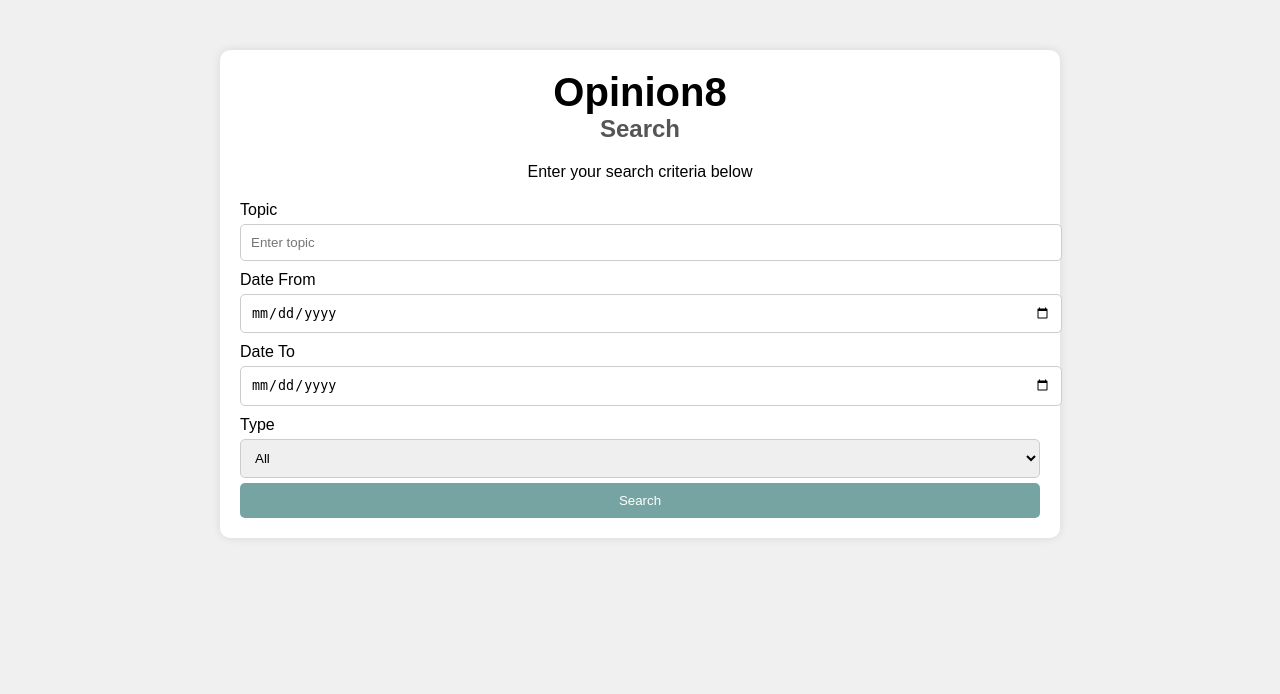
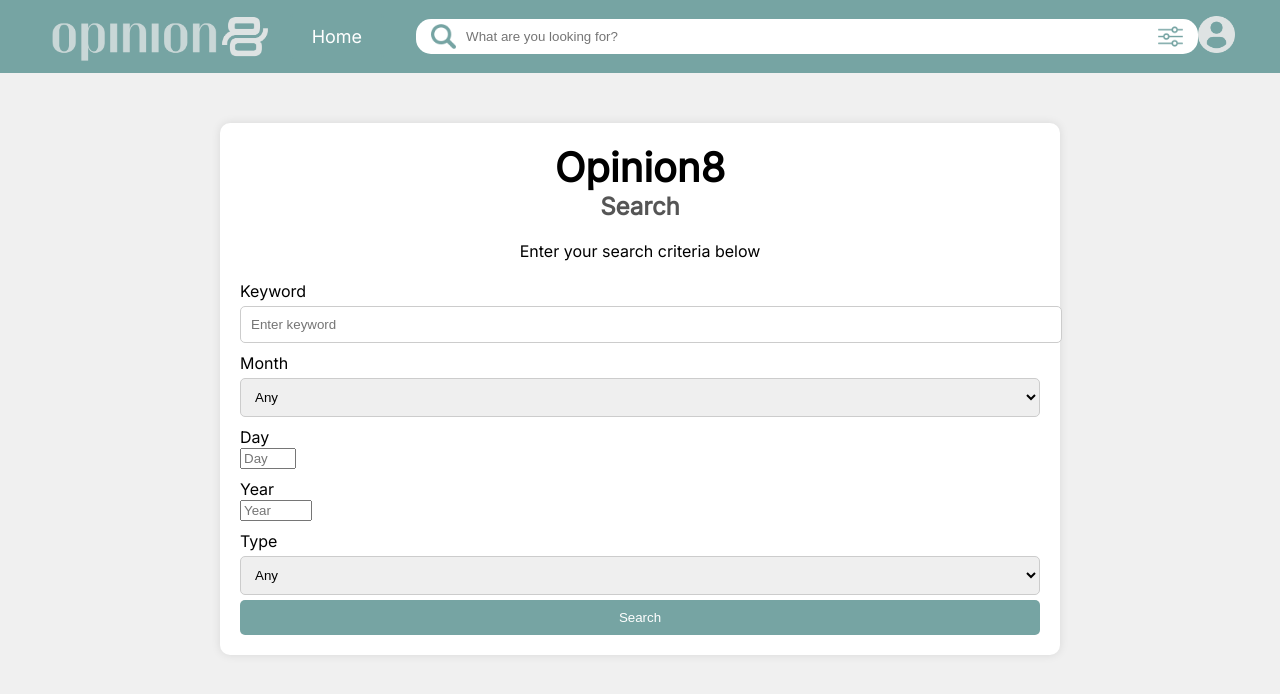
Before and after one commit to nicole-buere/opinion8, a PHP site: template views/search.php in a window 1280 px wide. Shown: the top 694 px of the page. Run offline with PHP 8.4, Linux system fonts and the light colour scheme; the template is opened without the code that fills it: most values are stand-ins (such as "Sample title", 1, 10 or a date in 2020).

Commit message:
fixed issued sa homebuton

```diff
--- a/views/homepage.php
+++ b/views/homepage.php
@@ -67,9 +67,7 @@
                 <img src="../assets/search icon.png" alt="search icon" class="search-icon">
                 <form action="search_discussions.php" method="GET">
                     <input type="text" name="query" placeholder="What are you looking for?" class="search-bar">
-                    <button type="submit" class="search-link">
-                        <img src="../assets/advance_search_filter.png" alt="filter-icon" class="filter-icon">
-                    </button>
+
                 </form>
             </div>
         </div>
--- a/views/profile.php
+++ b/views/profile.php
@@ -30,7 +30,7 @@ $stmt->close();
         <!-- logo -->
         <img src="../assets/alt_logo.png" alt="alt-logo" class="alt-logo">
         <!-- home button -->
-        <a href="<?php echo htmlspecialchars($role === 'admin' ? '../views/admin_homepage.php' : '../views/homepage.php'); ?>" class="button primary">Home</a>
+        <a href="<?php echo htmlspecialchars($role === 'Admin' ? '../views/admin_homepage.php' : '../views/homepage.php'); ?>" class="button primary">Home</a>
 
         <!-- search bar -->
         <div class="search-container">
--- a/views/search.php
+++ b/views/search.php
@@ -1,11 +1,41 @@
-<!-- when advanced search is clicked page will navigate to this (advance search page) -->
 <!DOCTYPE html>
 <html>
 <head>
     <title>Opinion8 - Search</title>
     <link rel="stylesheet" href="../css/search.css">
+    <link rel="stylesheet" href="../css/header.css"> <!-- Added for consistent header styles -->
 </head>
 <body>
+    <!-- header -->
+    <div class="header">
+        <!-- logo -->
+        <img src="../assets/alt_logo.png" alt="alt-logo" class="alt-logo">
+        <!-- home button -->
+        <a href="<?php echo htmlspecialchars($role === 'admin' ? '../views/admin_homepage.php' : '../views/homepage.php'); ?>" class="button primary">Home</a>
+
+        <!-- search bar -->
+        <div class="search-container">
+            <div class="search-bar-wrapper">
+                <img src="../assets/search icon.png" alt="search icon" class="search-icon">
+                <input type="text" placeholder="What are you looking for?" class="search-bar">
+                <a href="search.php" class="search-link">
+                    <img src="../assets/advance search filter.png" alt="filter-icon" class="filter-icon">
+                </a>
+            </div>
+        </div>
+        <!-- dropdown menu in profile button -->
+        <div class="dropdown">
+            <a href="#" class="dropdown-toggle" title="User Menu">
+                <img src="../assets/user.png" alt="user-icon" class="icon user-icon">
+            </a>
+            <div class="dropdown-menu">
+                <a href="../views/profile.php">View My Profile</a>
+                <a href="../views/user_settings.php">User Settings</a>
+                <a href="../views/index.php">Logout</a>
+            </div>
+        </div>
+    </div>
+
     <div class="search-box">
         <div class="greeting">
             <h1>Opinion8</h1>
@@ -15,26 +45,64 @@
 
         <div class="search-form">
             <form action="../actions/search_action.php" method="get">
-                <label for="topic">Topic</label>
-                <input type="text" name="topic" id="topic" placeholder="Enter topic">
+                <label for="keyword">Keyword</label>
+                <input type="text" name="keyword" id="keyword" placeholder="Enter keyword">
                 <br>
-                <label for="date_from">Date From</label>
-                <input type="date" name="date_from" id="date_from">
+                <label for="month">Month</label>
+                <select name="month" id="month">
+                    <option value="">Any</option>
+                    <option value="01">January</option>
+                    <option value="02">February</option>
+                    <option value="03">March</option>
+                    <option value="04">April</option>
+                    <option value="05">May</option>
+                    <option value="06">June</option>
+                    <option value="07">July</option>
+                    <option value="08">August</option>
+                    <option value="09">September</option>
+                    <option value="10">October</option>
+                    <option value="11">November</option>
+                    <option value="12">December</option>
+                </select>
                 <br>
-                <label for="date_to">Date To</label>
-                <input type="date" name="date_to" id="date_to">
+                <label for="day">Day</label>
+                <input type="number" name="day" id="day" placeholder="Day" min="1" max="31">
+                <br>
+                <label for="year">Year</label>
+                <input type="number" name="year" id="year" placeholder="Year" min="1900" max="2100">
                 <br>
                 <label for="type">Type</label>
                 <select name="type" id="type">
-                    <option value="">All</option>
-                    <option value="debate">Debate</option>
+                    <option value="">Any</option>
+                    <option value="debate">Debate Topic</option>
                     <option value="comment">Comment</option>
-                    <option value="poll">Poll</option>
+                    <option value="reply">Reply</option>
                 </select>
                 <br>
                 <input type="submit" value="Search" id="search">
             </form>
         </div>
     </div>
+
+
+
+    <script>
+        document.addEventListener('DOMContentLoaded', function() {
+            const dropdownToggle = document.querySelector('.dropdown-toggle');
+            const dropdownMenu = document.querySelector('.dropdown-menu');
+
+            dropdownToggle.addEventListener('click', function(event) {
+                event.preventDefault();
+                const isVisible = dropdownMenu.style.display === 'block';
+                dropdownMenu.style.display = isVisible ? 'none' : 'block';
+            });
+
+            document.addEventListener('click', function(event) {
+                if (!dropdownToggle.contains(event.target) && !dropdownMenu.contains(event.target)) {
+                    dropdownMenu.style.display = 'none';
+                }
+            });
+        });
+    </script>
 </body>
 </html>
--- a/views/user_settings.php
+++ b/views/user_settings.php
@@ -20,7 +20,7 @@ $stmt->bind_result($username, $role, $email, $bio, $interests, $profilePicture);
 $stmt->fetch();
 $stmt->close();
 
-$homeUrl = ($role === 'admin') ? '../views/admin_homepage.php' : '../views/homepage.php';
+$homeUrl = ($role === 'Admin') ? '../views/admin_homepage.php' : '../views/homepage.php';
 ?>
 
 <!DOCTYPE html>
```
Also changed, not shown: views/search_discussions.php (+3 -4 lines), views/view_discussion.php (+7 -4 lines).
